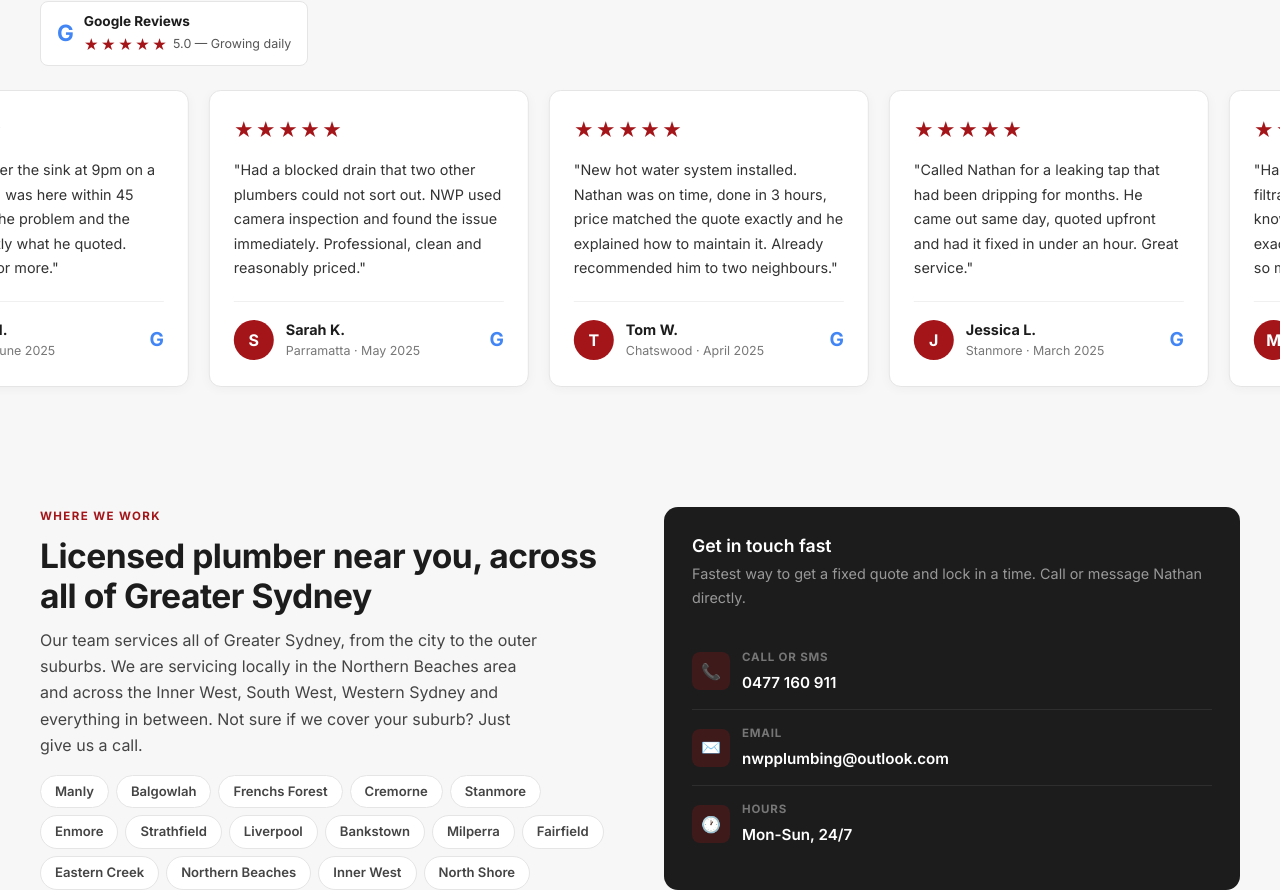
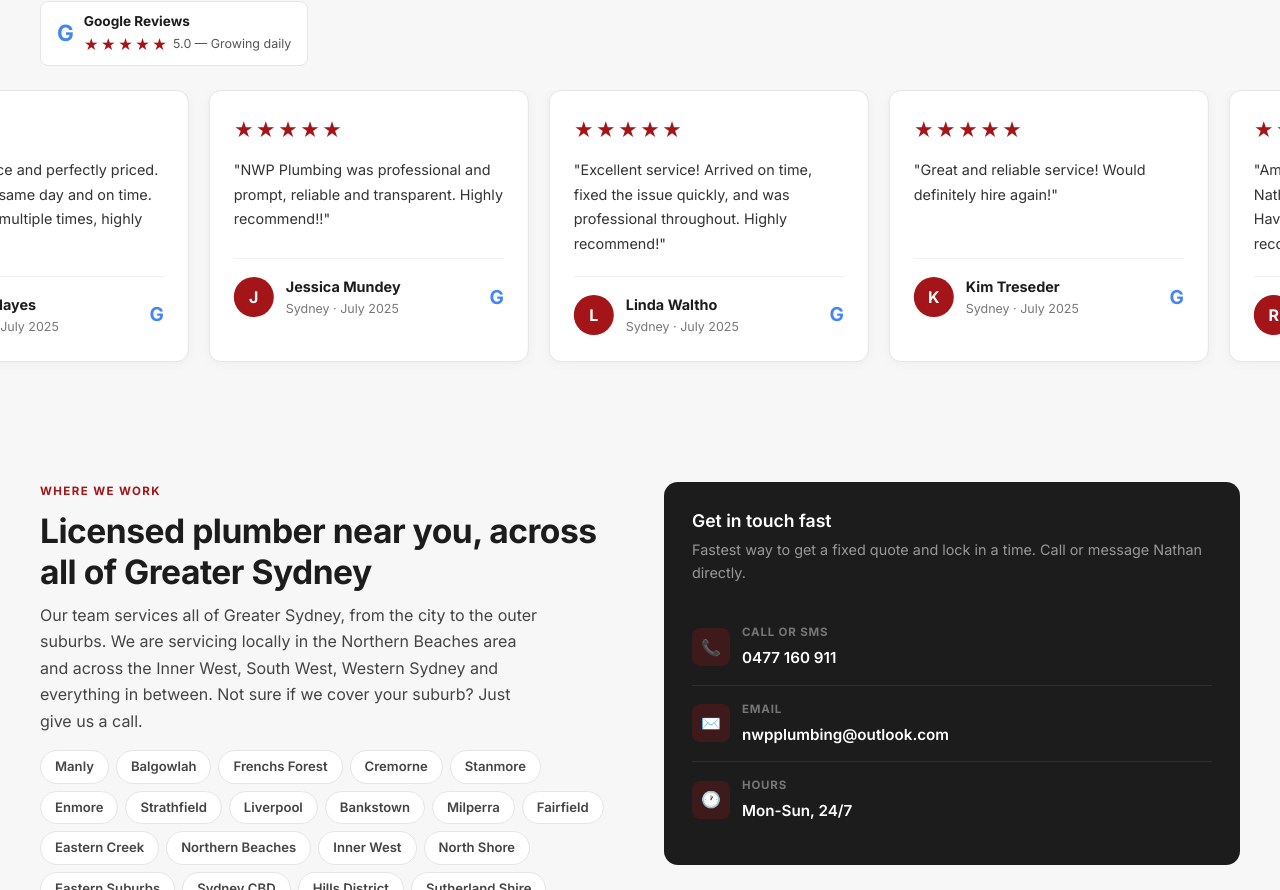
Before and after one commit to NWPPLUMBING/nwp-plumbing, a Next.js app: page / in a window 1280 px wide. Shown: the part 5572-6462 px from the top of the page. Built offline with nearby package versions, Linux system fonts and the light colour scheme.

Commit message:
Add real Google reviews

```diff
--- a/components/Reviews.tsx
+++ b/components/Reviews.tsx
@@ -1,12 +1,11 @@
 'use client'
 import { useEffect, useRef, useState } from 'react'
 
-const reviews = [
-  {name:'David M.',suburb:'Manly',rating:5,text:'Burst pipe under the sink at 9pm on a Sunday. Nathan was here within 45 minutes, fixed the problem and the price was exactly what he quoted. Could not ask for more.',date:'June 2025'},
-  {name:'Sarah K.',suburb:'Parramatta',rating:5,text:'Had a blocked drain that two other plumbers could not sort out. NWP used camera inspection and found the issue immediately. Professional, clean and reasonably priced.',date:'May 2025'},
-  {name:'Tom W.',suburb:'Chatswood',rating:5,text:'New hot water system installed. Nathan was on time, done in 3 hours, price matched the quote exactly and he explained how to maintain it. Already recommended him to two neighbours.',date:'April 2025'},
-  {name:'Jessica L.',suburb:'Stanmore',rating:5,text:'Called Nathan for a leaking tap that had been dripping for months. He came out same day, quoted upfront and had it fixed in under an hour. Great service.',date:'March 2025'},
-  {name:'Mike R.',suburb:'Frenchs Forest',rating:5,text:'Had NWP install a whole home filtration system. Nathan was knowledgeable, tidy and the price was exactly what was quoted. Water tastes so much better now.',date:'June 2025'},
+ const reviews = [
+  {name:'Roisin Hayes',suburb:'Sydney',rating:5,text:'Amazing service and perfectly priced. Nathan arrived same day and on time. Have used him multiple times, highly recommend.',date:'July 2025'},
+  {name:'Jessica Mundey',suburb:'Sydney',rating:5,text:'NWP Plumbing was professional and prompt, reliable and transparent. Highly recommend!!',date:'July 2025'},
+  {name:'Linda Waltho',suburb:'Sydney',rating:5,text:'Excellent service! Arrived on time, fixed the issue quickly, and was professional throughout. Highly recommend!',date:'July 2025'},
+  {name:'Kim Treseder',suburb:'Sydney',rating:5,text:'Great and reliable service! Would definitely hire again!',date:'July 2025'},
 ]
 
 function Stars({rating}: {rating: number}) {
```
